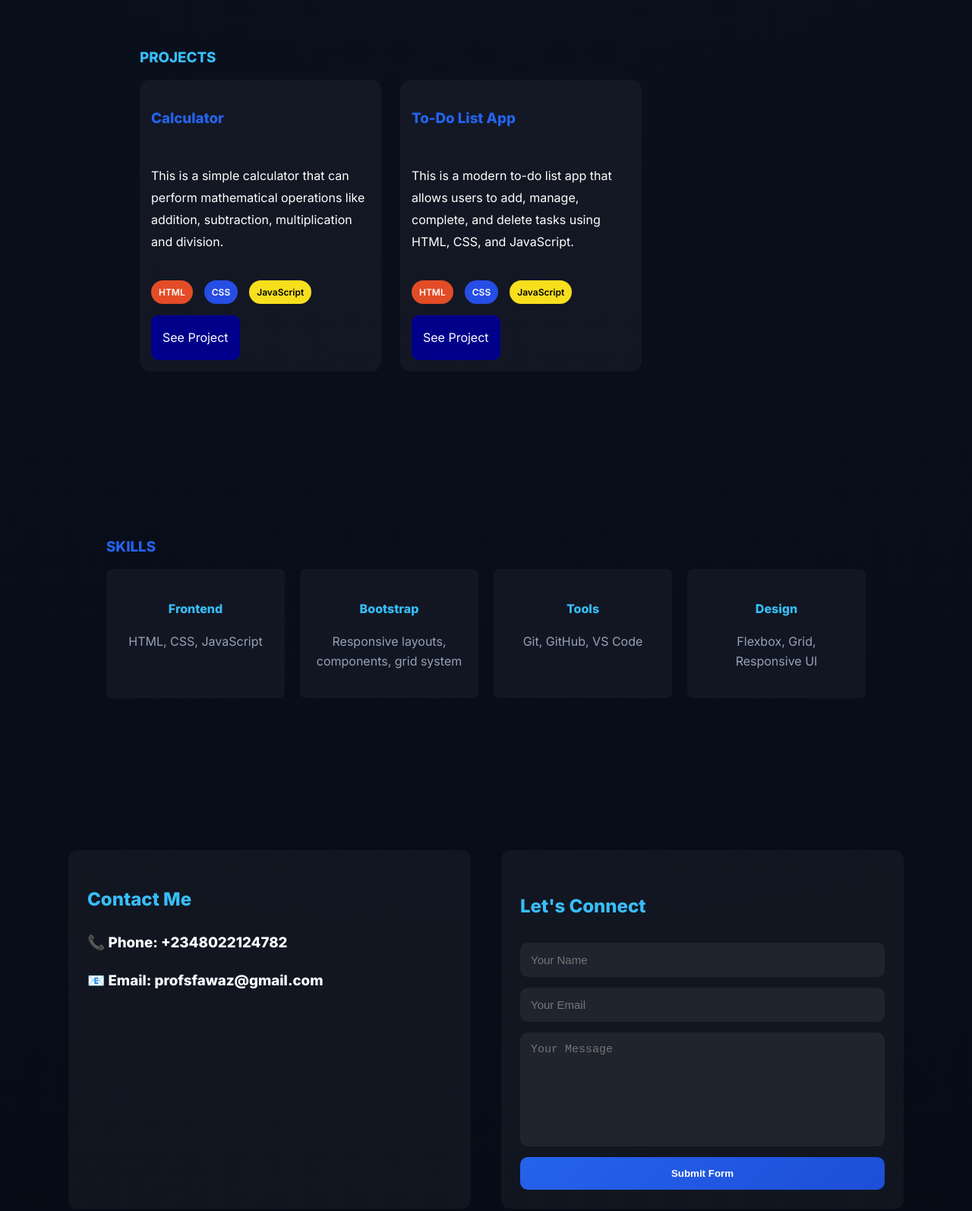
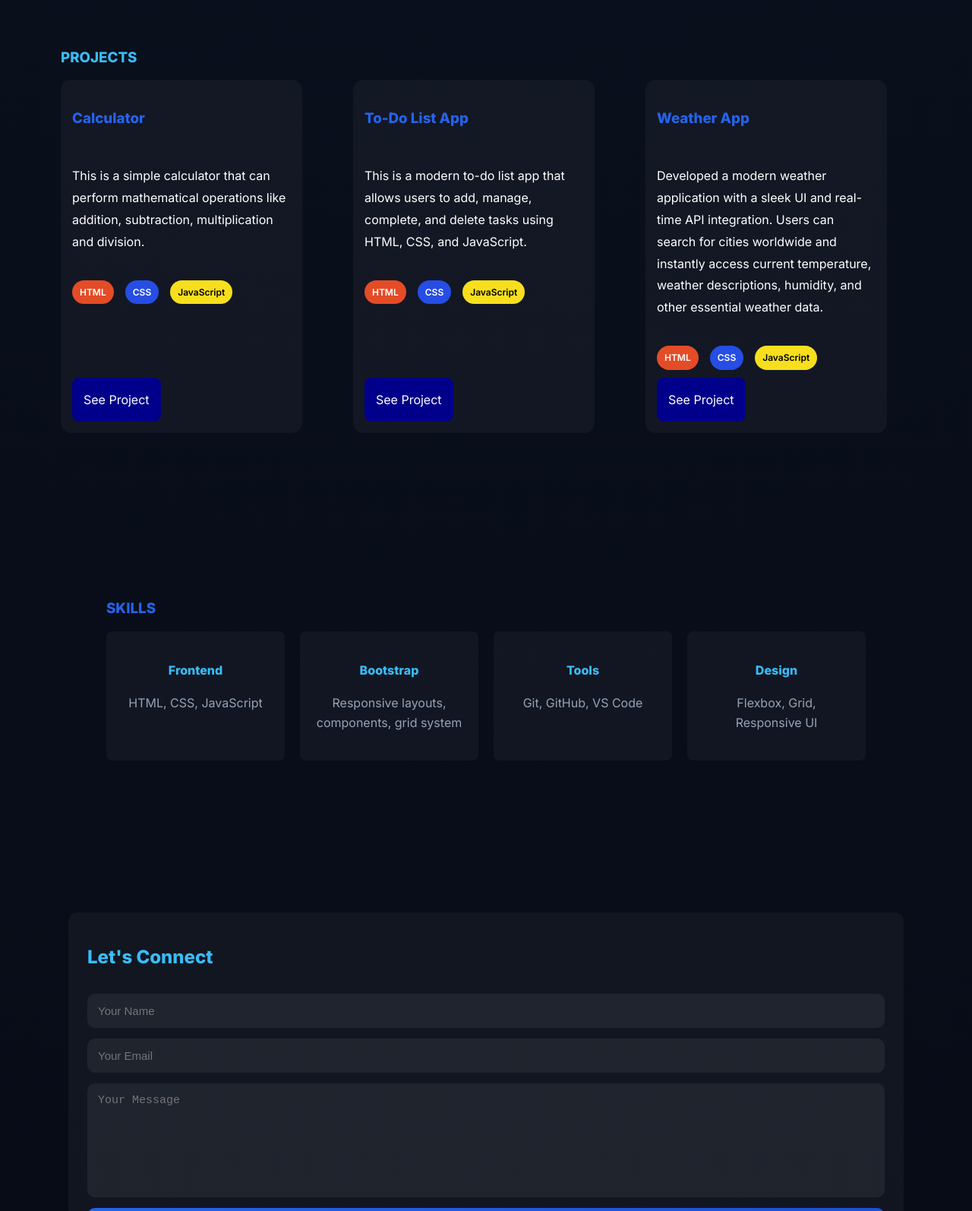
Before and after one commit to hallmarkweb12/Practice_projects, a website: page index.html in a window 1280 px wide. Shown: the part 1160-2754 px from the top of the page at 76% size. Drawn offline with Linux system fonts and the light colour scheme; a script that the page names is missing; files whose address does not match are found by name.

Commit message:
Add files via upload

```diff
--- a/index.html
+++ b/index.html
@@ -11,7 +11,7 @@
         content="Frontend developer portfolio showcasing responsive web projects and modern UI design.">
     <meta name="keywords" content="frontend developer, web developer, portfolio, HTML, CSS, JavaScript">
     <meta name="author" content="Yusuf Fawaz">
-     <script>
+    <script>
         window.si = window.si || function () { (window.siq = window.siq || []).push(arguments); };
     </script>
     <script defer src="/_vercel/speed-insights/script.js"></script>
@@ -72,6 +72,8 @@
             </p>
         </div>
     </section>
+
+
     <!--  PROJECTS SECTION  -->
     <section id="projects">
         <h3 class="projectstext">PROJECTS</h3>
@@ -99,9 +101,24 @@
                     <span class="badge html">HTML</span>
                     <span class="badge css">CSS</span>
                     <span class="badge js">JavaScript</span>
-                    <a href="https://to-do-list-delta-mocha-50.vercel.app/" class="btn" target="_blank">See Project</a>
                 </div>
+                <a href="https://vercel.app" class="btn" target="_blank">See Project</a>
             </div>
+            <div class="card">
+                <h3 class="title">Weather App</h3>
+                <p class="card-text">
+                    Developed a modern weather application with a sleek UI and real-time API integration. Users can
+                    search for cities worldwide and instantly access current temperature, weather descriptions,
+                    humidity, and other essential weather data.
+                </p>
+                <div id="badge-cont">
+                    <span class="badge html">HTML</span>
+                    <span class="badge css">CSS</span>
+                    <span class="badge js">JavaScript</span>
+                </div>
+                <a href="https://weather-app-nine-beige-97.vercel.app/" class="btn" target="_blank">See Project</a>
+            </div>
+        </div>
     </section>
 
 
@@ -133,16 +150,8 @@
     <section id="contact">
         <div class="contact-container">
 
-            <div class="contact-box">
-                <h2>Contact Me</h2>
-                <h3> 📞 Phone: +2348022124782</h3>
-                <h3>📧 Email: profsfawaz@gmail.com</h3>
-            </div>
-
             <form action="https://api.web3forms.com/submit" method="POST" class="contact-form">
                 <input type="hidden" name="access_key" value="01062a91-6e61-4609-a950-7f781ee3daa7">
-
-                <div class="g-recaptcha" data-sitekey="6Le9Nx0tAAAAAF_5epyxOsN8HR3_Lm7XqWHXlcl0"></div>
 
                 <h2 class="contact-h2">Let's Connect</h2>
                 <input type="text" name="name" placeholder="Your Name" required>
--- a/style.css
+++ b/style.css
@@ -175,7 +175,7 @@
  #projects {
      padding: 100px 20px;
      margin: auto;
-     max-width: 57rem;
+     max-width: 70rem;
      overflow: hidden;
      height: 100%;
  }
@@ -247,9 +247,9 @@
  }
 
  #projects-cont {
-     display: flex;
-     flex-wrap: wrap;
-     gap: 25px;
+     display: grid;
+     grid-template-columns: repeat(3,350px);
+     gap: 35px;
  }
 
  .card:hover {
@@ -311,8 +311,6 @@
      flex-wrap: wrap;
  }
 
- /* BOTH COLUMNS */
- .contact-box,
  .contact-form {
      flex: 1;
      min-width: 320px;
@@ -322,22 +320,6 @@
      transition: 0.4s ease;
  }
 
- /* LEFT BOX */
- .contact-box {
-     line-height: 1.7;
-     color: white;
- }
-
- .contact-box h2 {
-     color: #38bdf8;
- }
-
- .contact-box:hover {
-     transform: translateY(-8px);
-     box-shadow: 0 0 25px rgba(37, 99, 235, 0.3);
- }
-
- /* RIGHT FORM */
  .contact-form {
      display: flex;
      flex-direction: column;
```
